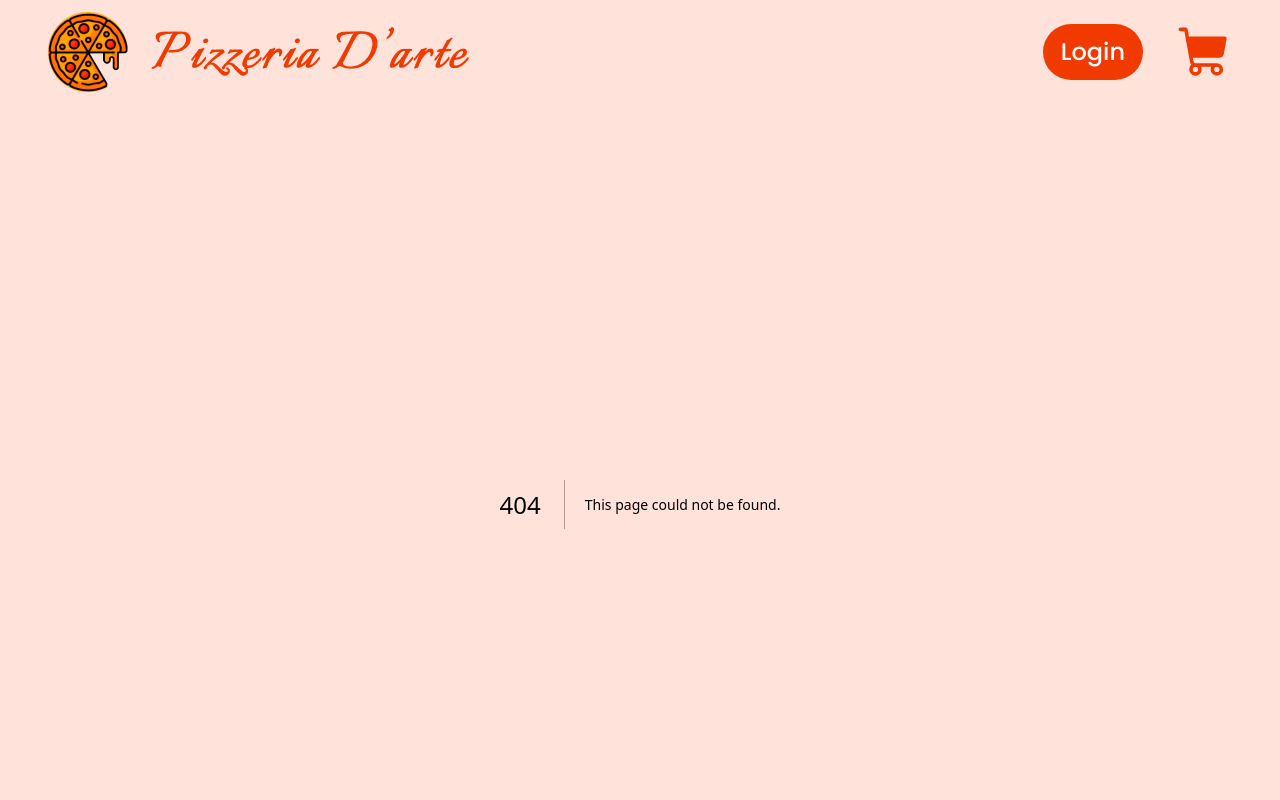
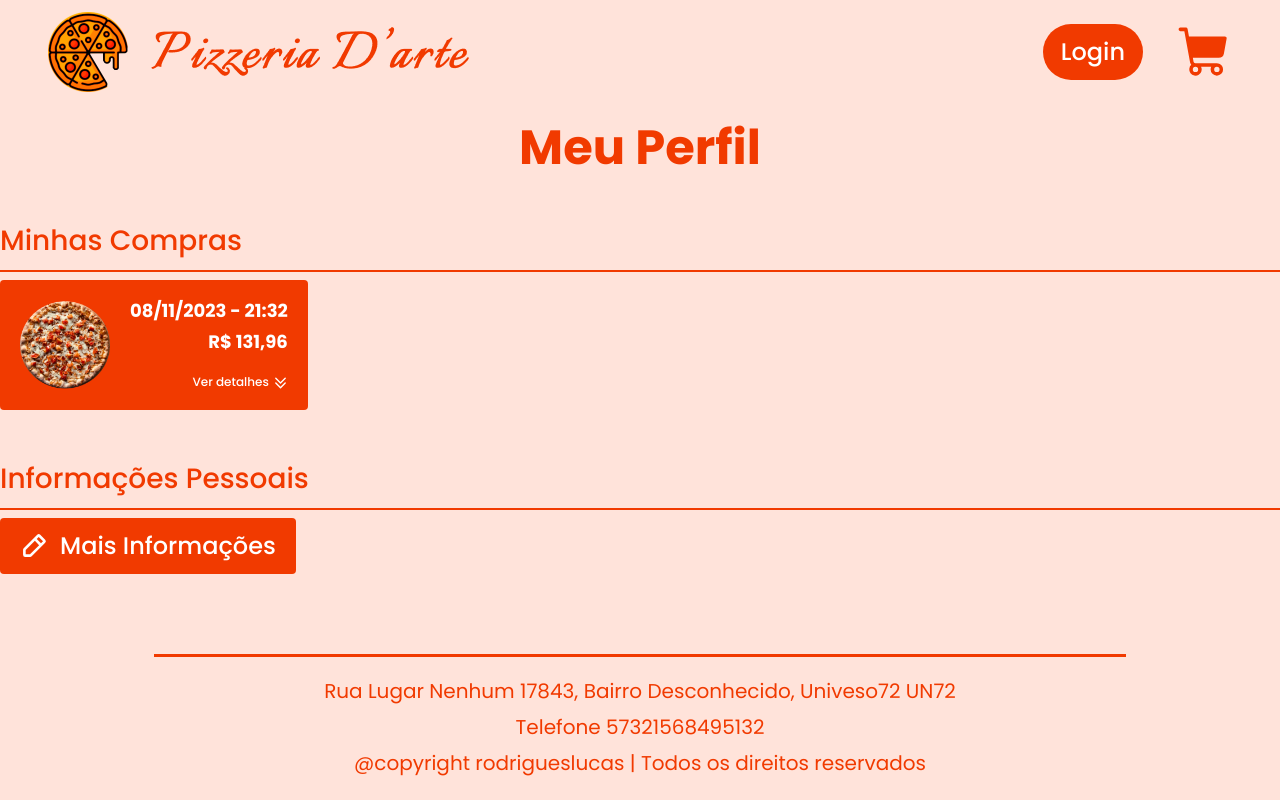
Before and after one commit to LucasSousa09/pizzeria-d-art, a Next.js app: page /profile in a window 1280 px wide. Before the commit this address had no page. Shown: the top 800 px of the page. Built offline with nearby package versions, Linux system fonts and the light colour scheme; a web font is replaced by a local one.

Commit message:
Add profile page, Add ProfileBox & PurchasedItem Components,Fix Quantity

```diff
--- /dev/null
+++ b/src/app/components/ProfileBox.tsx
@@ -0,0 +1,17 @@
+import { ReactNode } from "react"
+
+type ProfileBoxProps = {
+    label: string,
+    children: ReactNode
+}
+
+export function ProfileBox({label, children}: ProfileBoxProps){
+    return (
+        <div className="mt-12 max-w-[1400px] w-full">
+            <span className="text-primary font-medium text-[28px]">{label}</span>
+            <div className="mt-2 pt-2 w-full border-t-2 border-t-primary flex gap-5">
+                {children}
+            </div>
+        </div>
+    )
+}
--- /dev/null
+++ b/src/app/components/PurchasedItem.tsx
@@ -0,0 +1,20 @@
+import { CaretDoubleDown } from '@phosphor-icons/react/dist/ssr'
+import Image from 'next/image'
+import pizzaImg from '../assets/Pizza_7.png'
+
+export function PurchasedItem(){
+    return (
+        <div className="flex items-start p-5 gap-5 bg-primary text-white rounded">
+            <Image src={pizzaImg.src} alt="" height={90} width={90} />
+
+            <div className="flex flex-col justify-between items-end text-lg h-full">
+                <div className='flex flex-col items-end gap-2'>
+                    <strong className="leading-tight">08/11/2023 - 21:32</strong>
+                    <strong className="leading-tight">R$ 131,96</strong>
+                </div>
+
+                <button className='flex items-center gap-1 font-medium text-xs'>Ver detalhes <CaretDoubleDown weight="bold" size={15} /> </button>
+            </div>
+        </div>
+    )
+}
--- a/src/app/components/Quantity.tsx
+++ b/src/app/components/Quantity.tsx
@@ -10,7 +10,7 @@ export function Quantity({size}: QuantityProps) {
     return (
         <div className={`flex items-center justify-end gap-1 ${size === 'sm' ? 'h-5' :  'h-6'}`}>
             <button className="bg-white text-primary rounded"><Plus size={`${size === 'sm' ? '20' : '24'}`} weight='bold'/></button>
-            <span className={`flex items-center border-white border-2 px-1 max-h-full rounded text-center${size === 'sm' ? 'text-sm' : 'text-xl pt-[1px]'}  font-medium`}>0</span>
+            <span className={`flex items-center border-white border-2 px-1 max-h-full rounded text-center ${size === 'sm' ? 'text-sm' : 'text-xl pt-[1px]'}  font-medium`}>0</span>
             <button className="bg-white text-primary rounded"><Minus size={`${size === 'sm' ? '20' : '24'}`} weight='bold'/></button>
         </div>
     )
--- /dev/null
+++ b/src/app/profile/page.tsx
@@ -0,0 +1,22 @@
+import { PencilSimple } from "@phosphor-icons/react/dist/ssr";
+import { ProfileBox } from "../components/ProfileBox";
+import Link from "next/link";
+import { PurchasedItem } from "../components/PurchasedItem";
+
+export default function Profile(){
+    return (
+        <div className="flex flex-col items-center justify-start h-[calc(100vh-250px)]">
+            <h1 className="mt-5 text-5xl text-primary font-bold">Meu Perfil</h1>
+
+            <ProfileBox label='Minhas Compras'>
+                <PurchasedItem />
+            </ProfileBox>
+
+            <ProfileBox label='Informações Pessoais'>
+                <Link href='/profile-details' className="bg-primary text-white px-5 py-3 font-medium text-2xl flex gap-3 items-center rounded">
+                   <PencilSimple weight="bold" size={28} /> Mais Informações
+                </Link>
+            </ProfileBox>
+        </div>
+    )
+}
```
